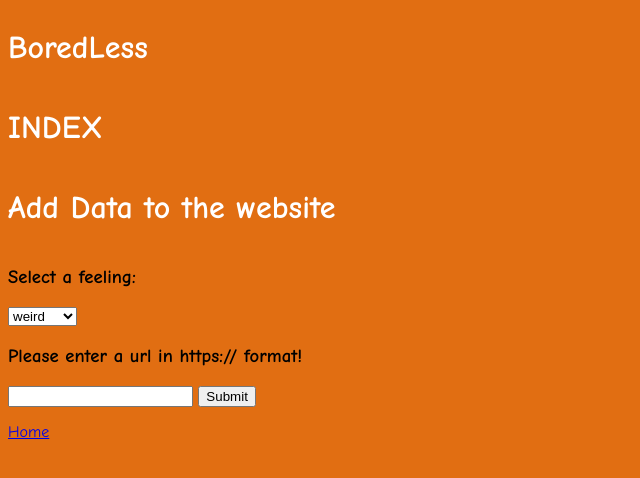
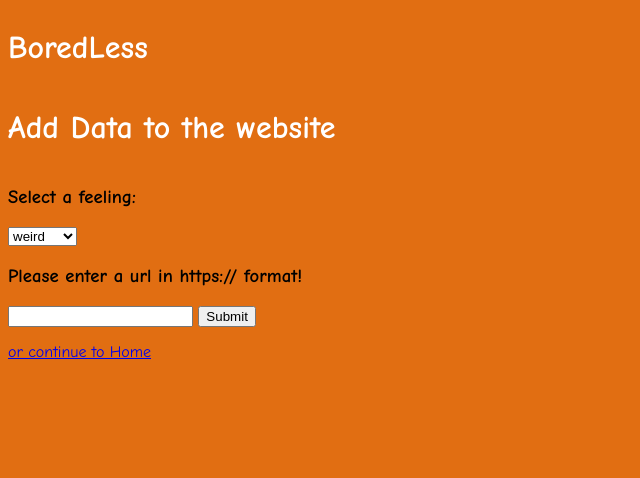
Before and after one commit to gracepfohl/BoredLess, a plain HTML site: page templates/index.html in a window 1280 px wide. Shown: the whole page, without its empty margins (0-640 px from the left). Drawn offline with Linux system fonts and the light colour scheme.

Commit message:
Index looks better

```diff
--- a/templates/index.html
+++ b/templates/index.html
@@ -21,8 +21,6 @@
      <div class="pagetitle">
        <h1>BoredLess</h1>
      </div>
-      <h1>INDEX </h1>
-      <br>
      <h1>Add Data to the website</h1>
      <form method="post" action="/thanks">
        <h3>Select a feeling: </h3>
@@ -38,6 +36,6 @@
 
        <input type="submit" value="Submit">
      </form>
-     <a href="/home">Home</a>
+     <a href="/home">or continue to Home</a>
  </body>
 </html>
```
